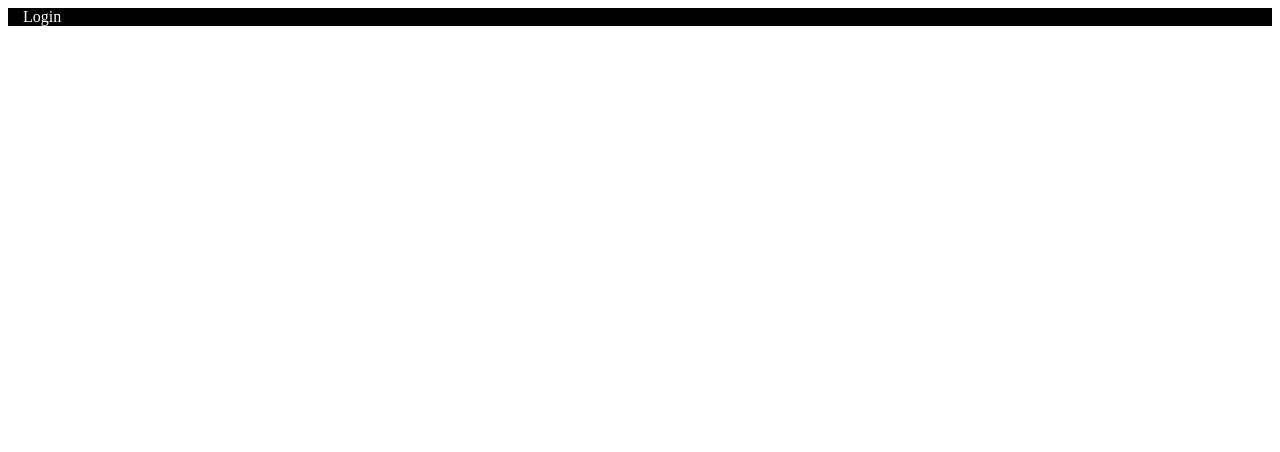
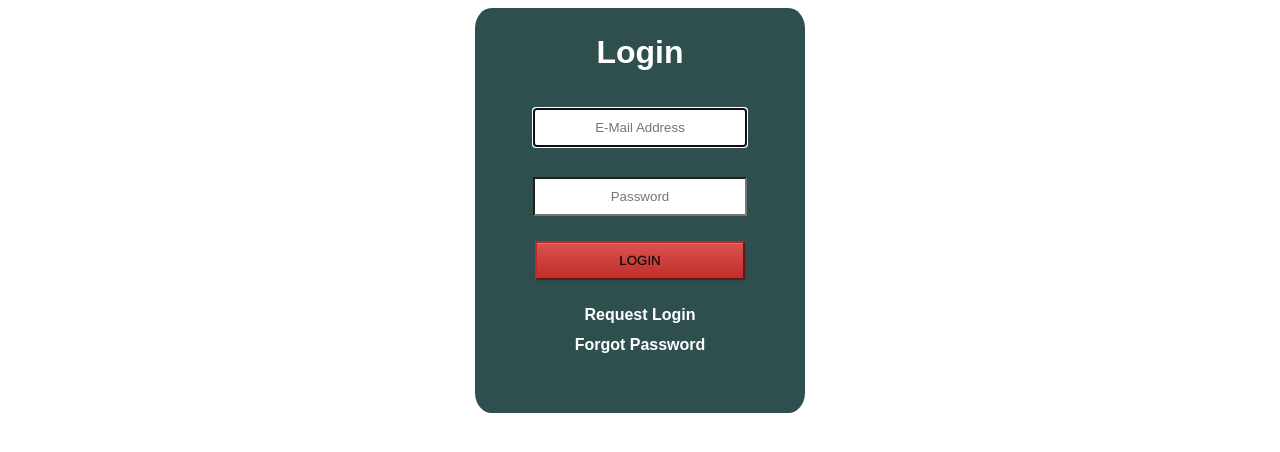
Before and after one commit to OdieD8/costco-run, a website: page client/index.html at #!/login in a window 1280 px wide. Drawn offline with nearby package versions, Linux system fonts and the light colour scheme; some packages are replaced by stand-ins of ours.

Commit message:
Added login page

```diff
--- a/client/features/login/login.template.html
+++ b/client/features/login/login.template.html
@@ -1,4 +1,7 @@
 <div class="container">
-	Login
-
+	<h1>Login</h1>
+	<input type="email" id="input-email" class="form-control" placeholder="E-Mail Address" required autofocus ng-model="user.email">
+	<input type="password" id="input-password" class="form-control" placeholder="Password" required ng-model="user.password"><br>
+	<button type="button" id="login-button" class="btn btn-danger" ng-click="login()">LOGIN</button>
+    <footer class="login-footer"><a class="footer-link" href="mailto:odie_de_moura@hotmail.com?subject=Request For A costco-run Login&body=Name: %0D%0AE-Mail Address:%20" target="_top">Request Login</a><br><a class="footer-link" href="mailto:odie_de_moura@hotmail.com?subject=Forgot costco-run Login&body=My E-Mail Address is:%20" target="_top">Forgot Password</a></footer>
 </div>
--- a/client/index.html
+++ b/client/index.html
@@ -3,6 +3,7 @@
 <head>
     <meta charset="utf-8">
     <meta name="viewport" content="width=device-width, initial-scale=1.0">
+    <link rel="stylesheet" href="http://netdna.bootstrapcdn.com/bootstrap/3.0.2/css/bootstrap-theme.min.css"/>
     <link rel="stylesheet" type="text/css" href="style.css">
     <title>costco-run</title>
 </head>
--- a/client/style.css
+++ b/client/style.css
@@ -1,8 +1,58 @@
 .container {
-	padding-right: 15px;
-	padding-left: 15px;
+	Width: 300px;
+	Height: 400px;
+	border-radius: 5%;
+	padding: 5px 15px 0px 15px;
 	margin-right: auto;
 	margin-left: auto;
-	background-color: black;
+	background-color: darkslategray;
 	color: white;
+	text-align: center;
+	font-family: Arial, Helvetica, sans-serif;
 }
+
+#input-email {
+	text-align: center;
+	padding: 10px 5px;
+	width: 200px;
+	margin: 15px 0px;
+	background-color: white;
+}
+
+#input-password {
+	text-align: center;
+	padding: 10px 5px;
+	width: 200px;
+	margin: 15px 0px;
+	background-color: white;
+}
+
+#login-button {
+	padding: 10px 5px;
+	width: 210px;
+	margin: 10px 0px 15px 0px;
+}
+
+.login-footer {
+	padding: 5px;
+	line-height: 30px;
+}
+
+.footer-link:link {
+    margin: 5px;
+    font-weight: bold;
+    color: white;
+    text-decoration: none;
+}
+
+.footer-link:active {
+    color: lightblue;
+}
+
+.footer-link:visited {
+    color: white;
+}
+
+.footer-link:hover {
+    color: indianred;
+}
```
